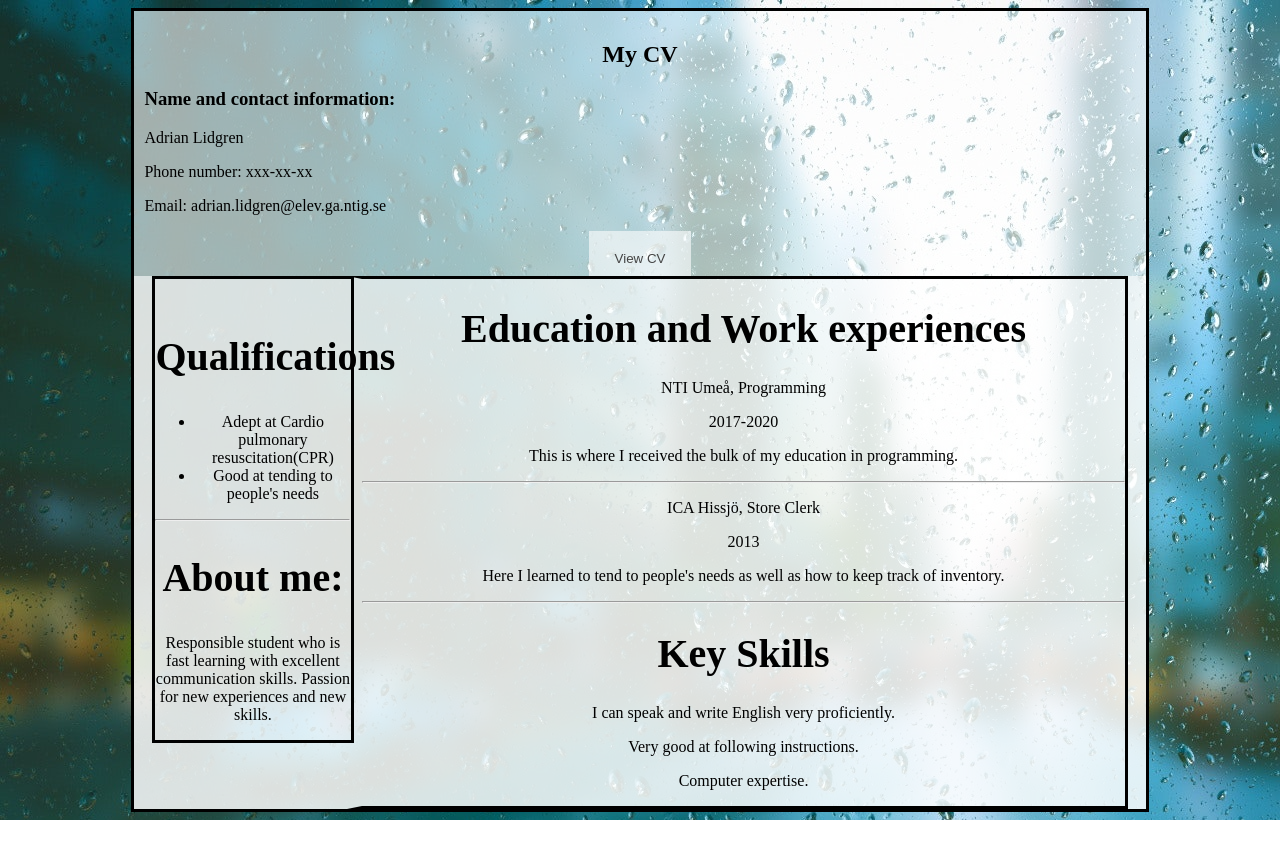
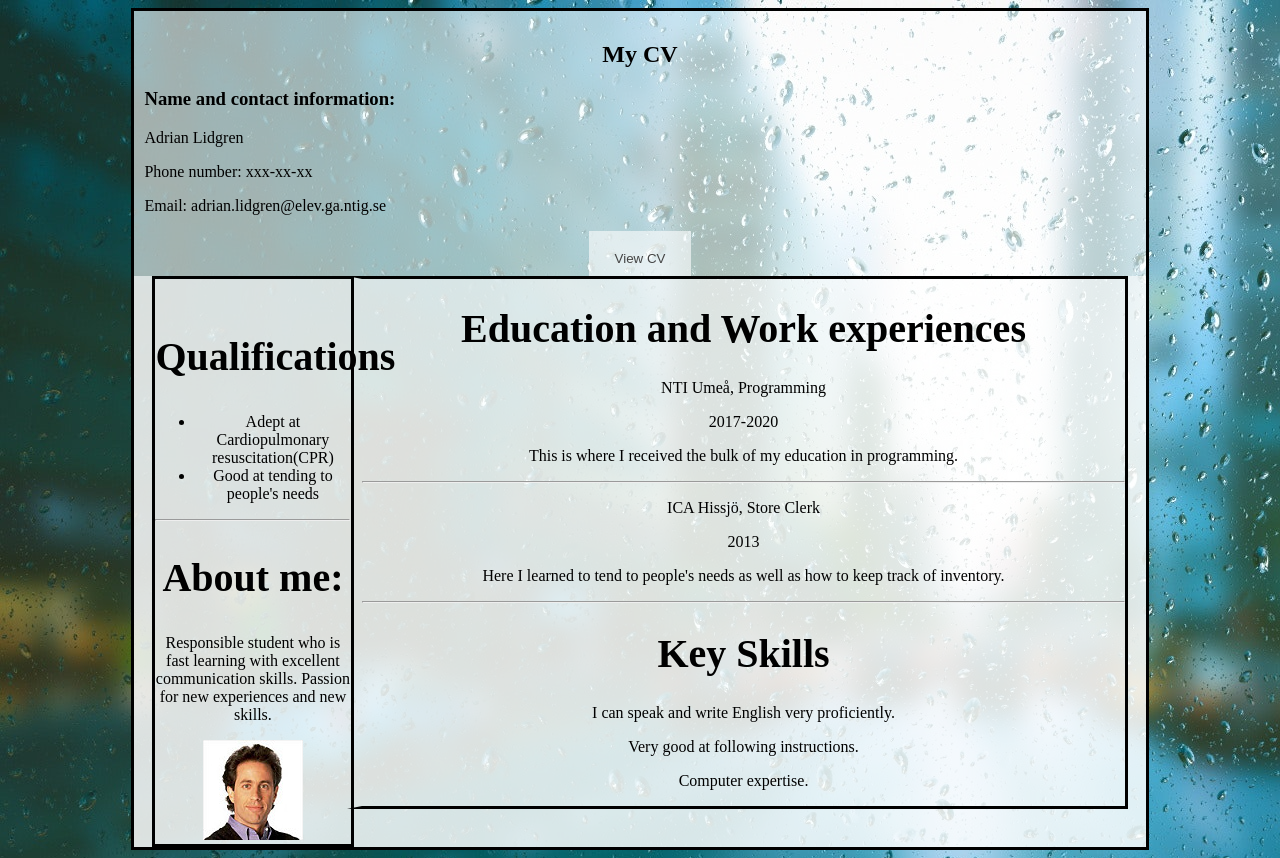
Before and after one commit to te17adrian/cv, a plain HTML site: page index.html in a window 1280 px wide. Both pictures are taken after a click on the button "View CV". Before the commit the page ends 820 px from the top, so only its background shows below. Drawn offline with Linux system fonts and the light colour scheme.

Commit message:
Friday v45

```diff
--- a/css/style.css
+++ b/css/style.css
@@ -2,6 +2,8 @@ html{
     background-image: url(../bild/background.jpg)
 
 }
+
+
 header>p {
     text-align: left;
     padding-left: 10px;
--- a/index.html
+++ b/index.html
@@ -23,12 +23,13 @@
             <h1>Qualifications</h1>
                 <ul>
 
-                    <li>Adept at Cardio pulmonary resuscitation(CPR)</li>
+                    <li>Adept at Cardiopulmonary resuscitation(CPR)</li>
                     <li>Good at tending to people's needs</li>
                 </ul>
             <hr>
             <h1>About me:</h1>
             <p>Responsible student who is fast learning with excellent communication skills. Passion for new experiences and new skills. </p>
+        <img src=bild/person.jpg alt="profile pic">
             </aside>
             <main>
                 <h1>Education and Work experiences</h1>
```
Also changed, not shown: bild/person.jpg (added).
